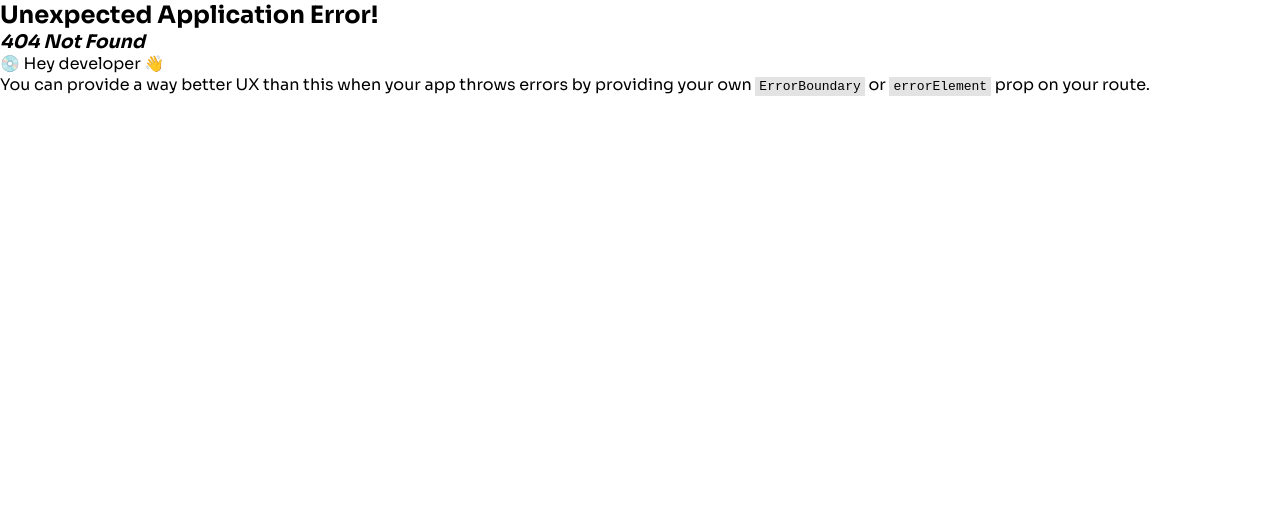
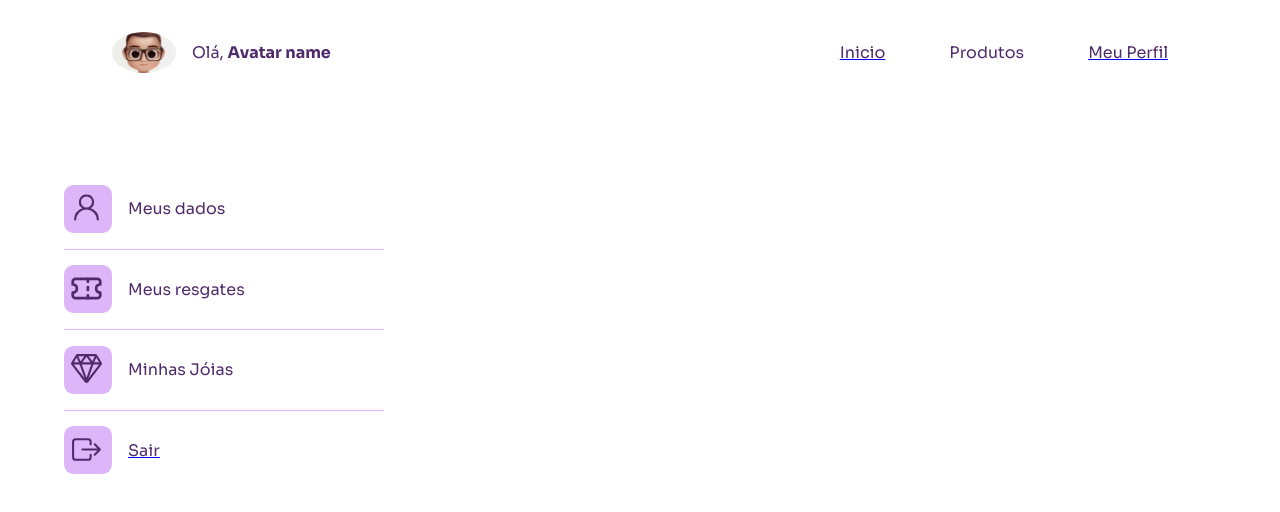
Before and after one commit to modulo4turma2Arnia/Front-End_Module-4, a React (Vite) app: page /profile in a window 1280 px wide. Before the commit this address had no page. Shown: the top 512 px of the page. Built offline with nearby package versions, Linux system fonts and the light colour scheme; the HTML template or start-up script is replaced by a standard one.

Commit message:
feature/profile-page

```diff
--- a/src/components/ui/header/Header.tsx
+++ b/src/components/ui/header/Header.tsx
@@ -1,23 +1,32 @@
-import * as C from './style/style'
-import avatar from '../../../assets/images/avatar.jpg'
+import * as C from "./style/style";
+import avatar from "../../../assets/images/avatar.jpg";
+import { Link } from "react-router-dom";
 
-export const Header: React.FC = () => {
+type HeaderProps = {
+  textColor: string;
+};
+
+export const Header: React.FC = ({ textColor }: HeaderProps) => {
   return (
     <C.Header>
       <C.FieldHeader>
         <C.FieldImage>
           <C.Image src={avatar} />
           <C.FieldSpan>
-                            <C.Greetings>Olá, </C.Greetings>
-                            <C.Name>avatar name</C.Name>
+            <C.Greetings color={textColor}>Olá, </C.Greetings>
+            <C.Name color={textColor}>Avatar name</C.Name>
           </C.FieldSpan>
         </C.FieldImage>
       </C.FieldHeader>
       <C.FieldMenu>
-                    <C.Home>Inicio</C.Home>
-                    <C.Products>Produtos</C.Products>
-                    <C.Perfil>Meu Perfil</C.Perfil>
+        <Link to="/home">
+        <C.Home color={textColor}>Inicio</C.Home>
+        </Link>
+        <C.Products color={textColor}>Produtos</C.Products>
+        <Link to="/profile">
+        <C.Perfil color={textColor}>Meu Perfil</C.Perfil>
+        </Link>
       </C.FieldMenu>
     </C.Header>
-    )
-}
+  );
+};
--- a/src/components/ui/header/style/style.ts
+++ b/src/components/ui/header/style/style.ts
@@ -27,10 +27,10 @@ export const FieldSpan = styled.div`
 
 `
 export const Greetings = styled.span`
-    color: white;
+    color: ${textColor => textColor.color};
 `
 export const Name = styled.span`
-    color: white;
+    color: ${textColor => textColor.color};
     font-weight: 600;
 `
 export const FieldMenu = styled.div`
@@ -42,10 +42,13 @@ export const FieldMenu = styled.div`
 `
 export const Home = styled.span`
     cursor: pointer;
+    color: ${textColor => textColor.color};
 `
 export const Products = styled.span`
     cursor: pointer;
+    color: ${color => color.color};
 `
 export const Perfil = styled.span`
     cursor: pointer;
+    color: ${color => color.color};
 `
--- /dev/null
+++ b/src/components/ui/profileMenu/profileMenu.tsx
@@ -0,0 +1,22 @@
+import { IconBaseProps } from "react-icons";
+import * as C from "./style/style";
+
+type ProfileMenuProps = {
+  title: string;
+  icon: IconBaseProps;
+};
+
+export const ProfileMenu: React.FC = ({ title, icon }: ProfileMenuProps) => {
+  return (
+    <C.Container>
+      <C.MenuLine>
+        <C.IconSquare>
+          <C.Icon>
+            <>{icon}</>
+          </C.Icon>
+        </C.IconSquare>
+        <C.MenuOption>{title}</C.MenuOption>
+      </C.MenuLine>
+    </C.Container>
+  );
+};
--- /dev/null
+++ b/src/components/ui/profileMenu/style/style.ts
@@ -0,0 +1,35 @@
+import styled from "styled-components";
+
+export const Container = styled.div`
+  cursor: pointer;
+  width: 20rem;
+  height: 3rem;
+  border-radius: 40%;
+`;
+
+export const MenuLine = styled.div`
+  display: flex;
+  align-items: center;
+  gap: 1rem;
+`;
+
+export const IconSquare = styled.div`
+  background-color: var(--primary--color-30);
+  width: 3rem;
+  height: 3rem;
+  border-radius: 20%;
+`;
+
+export const Icon = styled.div`
+  margin: 0.4rem;
+  color: var(--primary--color);
+`;
+
+export const MenuOption = styled.div`
+  font-family: "Sora", sans-serif;
+  color: var(--primary--color);
+  font-weight: 400;
+  z-index: 2;
+  text-decoration: none;
+  text-decoration-line: none;
+`;
--- a/src/pages/home/home.tsx
+++ b/src/pages/home/home.tsx
@@ -15,7 +15,7 @@ export const Home: React.FC = () => {
     return (
         <>
             <C.ContainerHome>
-                <Header />
+                <Header textColor="white"/>
                 <C.BoxHome>
                     <Gamification />
                 </C.BoxHome>
--- a/src/pages/opening/style/style.ts
+++ b/src/pages/opening/style/style.ts
@@ -102,7 +102,7 @@ export const Legend = styled.legend`
   position: relative;
   top: 1.8rem;
   left: 1rem;
-  bottom: 1rem
+  bottom: 1rem;
   color: gray;
   font-size: 14px;
   font-family: "Sora", sans-serif;
--- /dev/null
+++ b/src/pages/profile/profile.tsx
@@ -0,0 +1,31 @@
+import React, { useState } from "react";
+import * as C from "./style/style";
+import { Header } from "../../components/ui/header/Header";
+import { ProfileMenu } from "../../components/ui/profileMenu/profileMenu";
+import { IoDiamondOutline, IoExitOutline } from "react-icons/io5";
+import { GoPerson } from "react-icons/go";
+import { LuTicket } from "react-icons/lu";
+import { Link } from "react-router-dom";
+
+export const Profile: React.FC = () => {
+  const [isActive, setIsActive] = useState(false)
+
+
+  return (
+    <>
+      <Header textColor="#502B6B"/>
+      <C.Menu>
+        <ProfileMenu title="Meus dados" icon={<GoPerson size={33}/>} />
+        <C.Bar></C.Bar>
+        <ProfileMenu title="Meus resgates" icon={<LuTicket size={33}/>} />
+        <C.Bar></C.Bar>
+        <ProfileMenu title="Minhas Jóias" icon={<IoDiamondOutline size={33}/>} />
+        <C.Bar></C.Bar>
+        <Link to="/">
+         <ProfileMenu title="Sair" icon={<IoExitOutline size={33}/>} />
+        </Link>
+      </C.Menu>
+
+    </>
+  );
+};
--- /dev/null
+++ b/src/pages/profile/style/style.tsx
@@ -0,0 +1,13 @@
+import styled from "styled-components";
+
+export const Menu = styled.div`
+  margin: 4rem;
+`;
+
+export const Bar = styled.div`
+  background-color: var(--primary--color-30);
+  width: 20rem;
+  height: 0.03rem;
+  margin-top: 1rem;
+  margin-bottom: 1rem;
+`;
```
Also changed, not shown: src/config/router.tsx (+16 -13 lines). Lines whose indentation alone changed are shown as unchanged.
